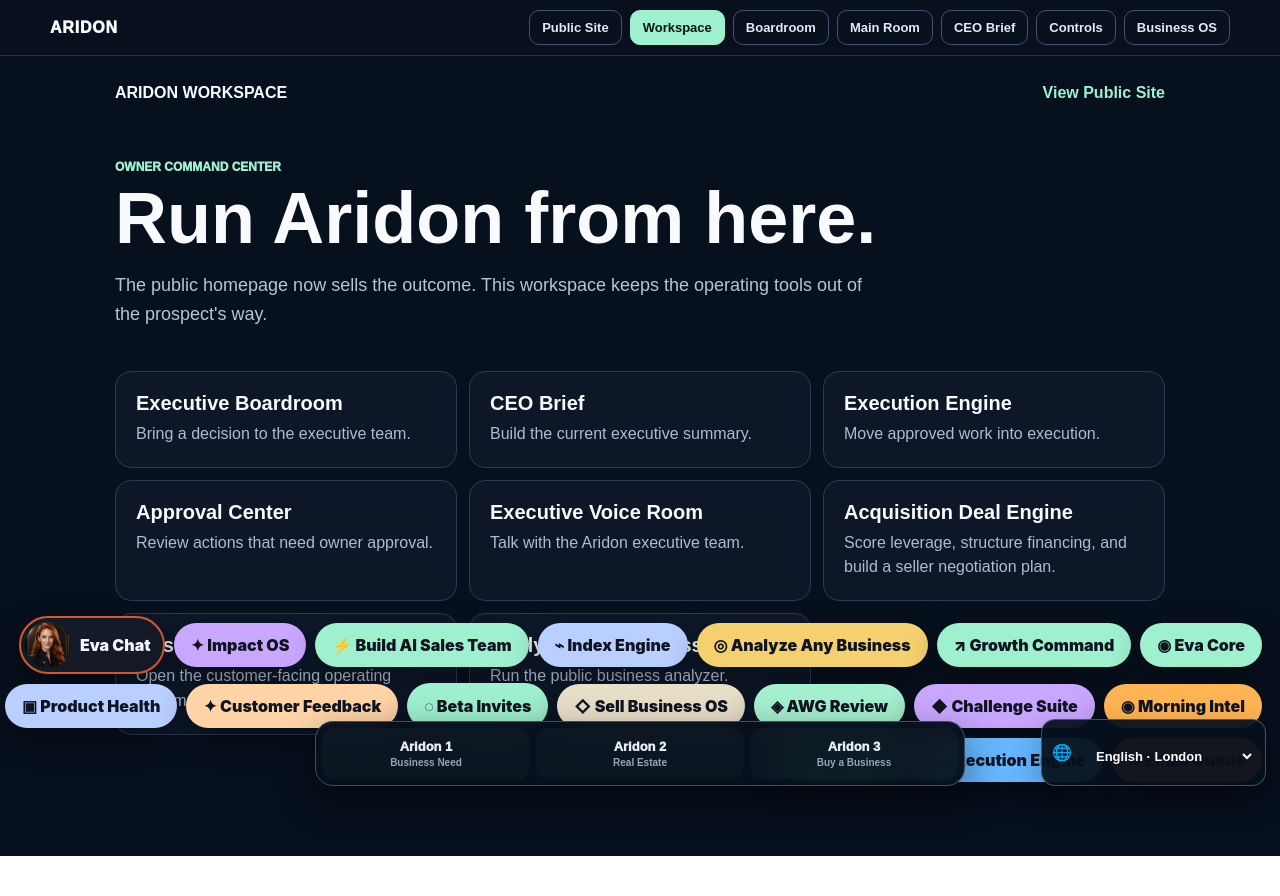
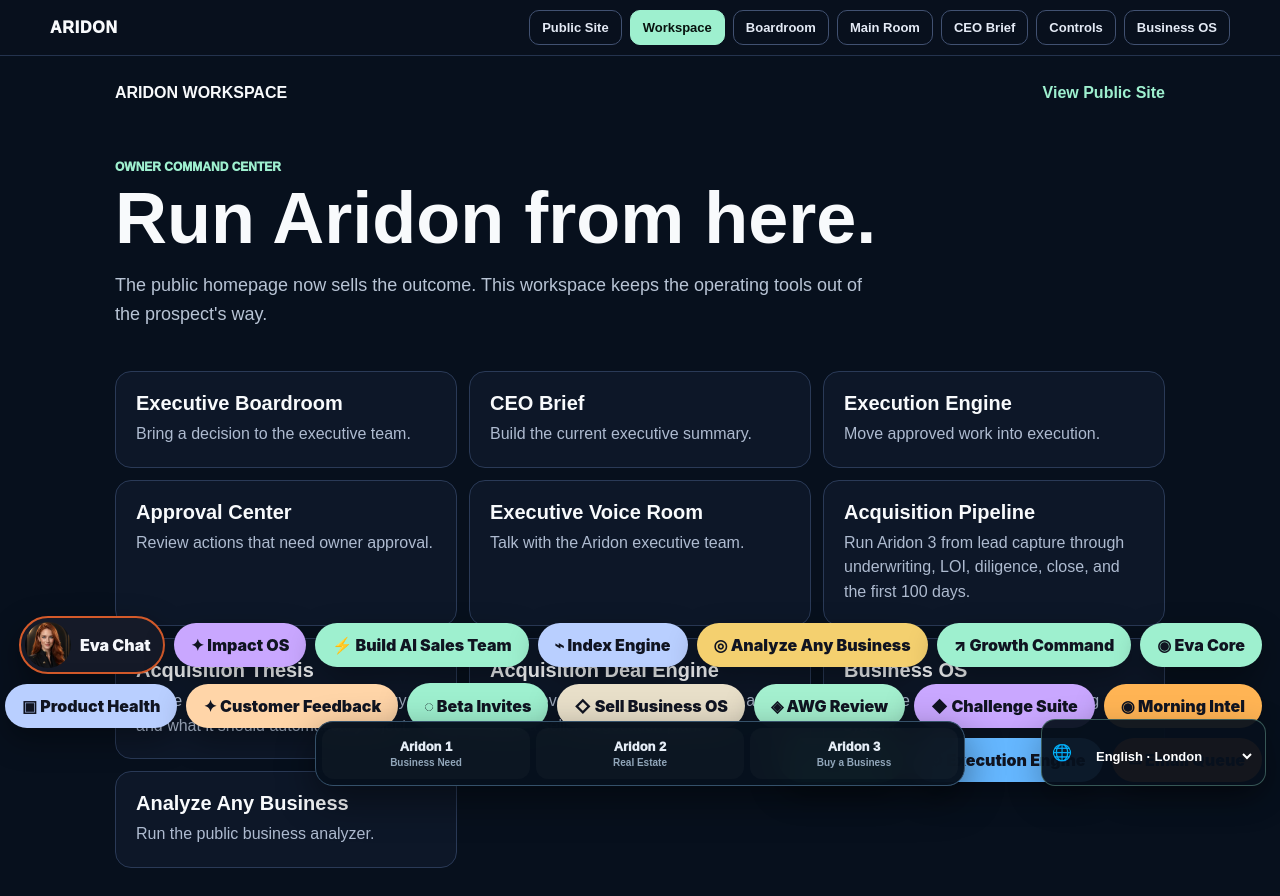
Before and after one commit to jimrusk/aridon-app, a Next.js app: page /dashboard in a window 1280 px wide. Before the commit the page ends 856 px from the top, so only its background shows below. Built offline with nearby package versions, Linux system fonts and the light colour scheme.

Commit message:
Expose full acquisition OS from owner dashboard

```diff
--- a/app/dashboard/page.tsx
+++ b/app/dashboard/page.tsx
@@ -6,6 +6,8 @@ const links=[
   ['/execution','Execution Engine','Move approved work into execution.'],
   ['/controls','Approval Center','Review actions that need owner approval.'],
   ['/avatars','Executive Voice Room','Talk with the Aridon executive team.'],
+  ['/acquisitions/pipeline','Acquisition Pipeline','Run Aridon 3 from lead capture through underwriting, LOI, diligence, close, and the first 100 days.'],
+  ['/acquisitions/thesis','Acquisition Thesis','Define exactly what Aridon should buy and what it should automatically reject.'],
   ['/acquisitions','Acquisition Deal Engine','Score leverage, structure financing, and build a seller negotiation plan.'],
   ['/business-os','Business OS','Open the customer-facing operating system.'],
   ['/analyze-business','Analyze Any Business','Run the public business analyzer.']
```
